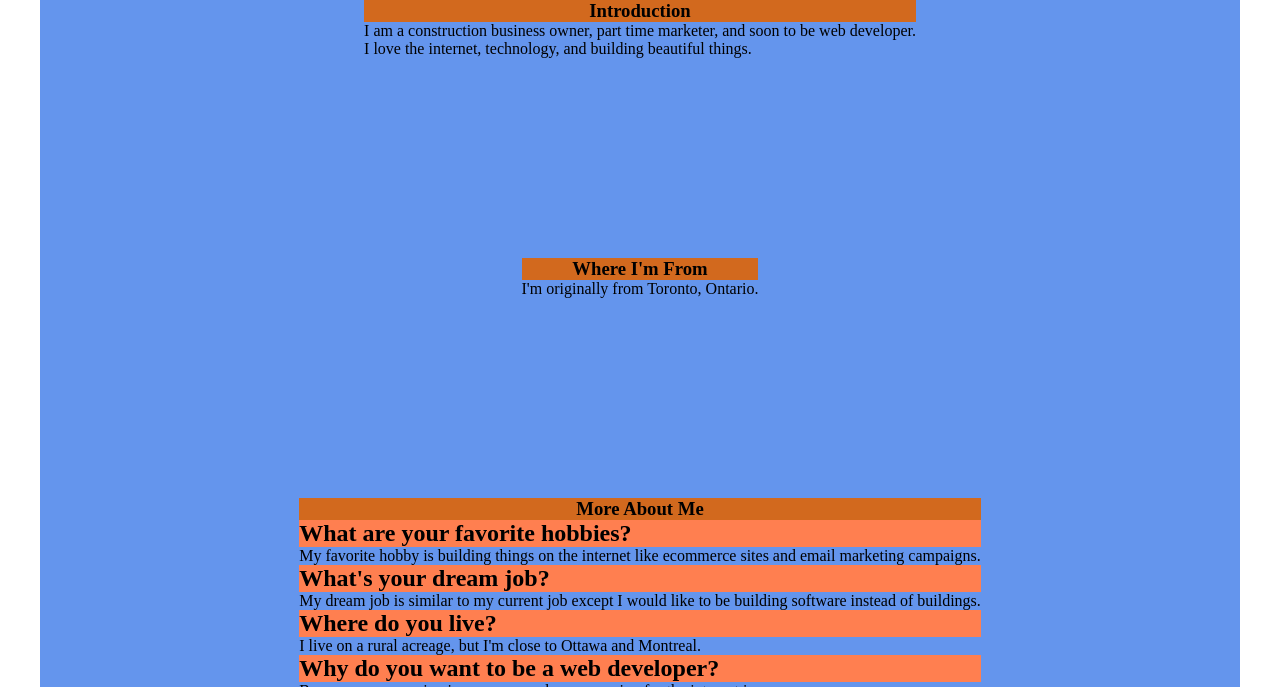
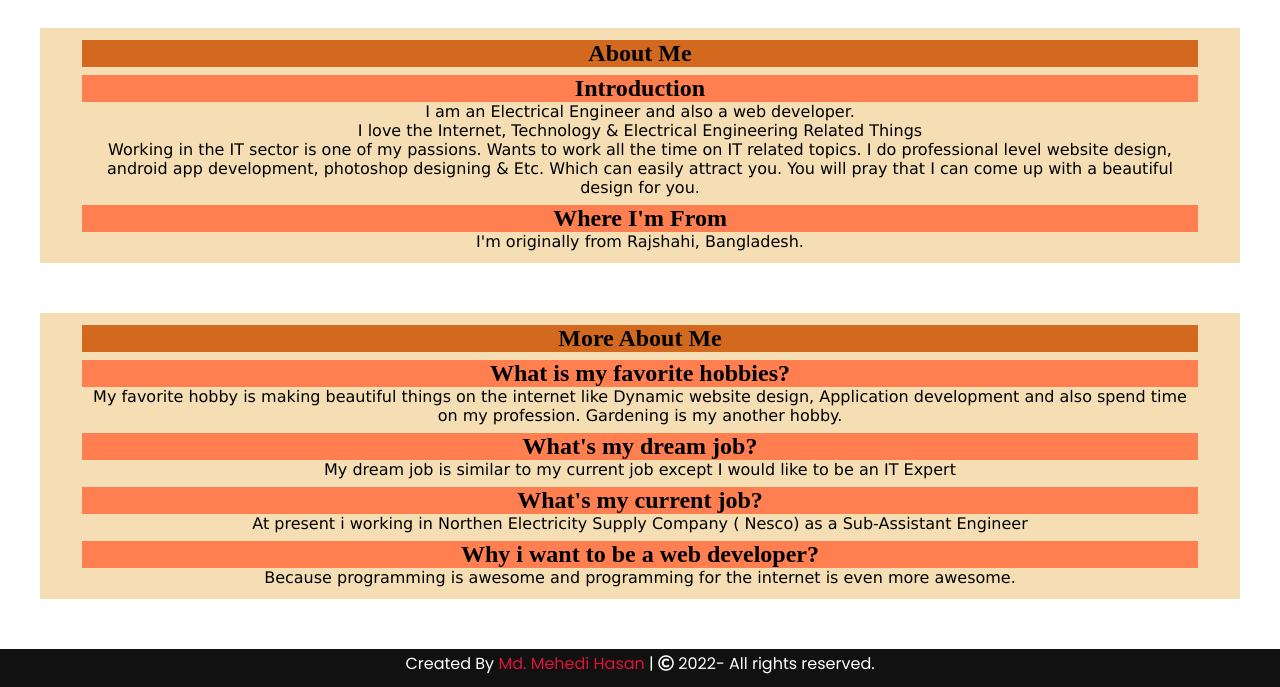
Before and after one commit to tipsman360/dynamic-portfolio, a plain HTML site: page post.html in a window 1280 px wide. Shown: the part 1080-1767 px from the top of the page. Drawn offline with nearby package versions, Linux system fonts and the light colour scheme.

Commit message:
OODJJDSJ

```diff
--- a/post.html
+++ b/post.html
@@ -23,12 +23,7 @@
             <div class="logo"> <img src="images/icon+1.png" class="rounded-pill" alt="">
                 <a href="#">Mehedi<span> Hasan</span></a></div>
             <ul class="menu">
-                <li><a href="#home" class="menu-btn">Home</a></li>
-                <li><a href="#about" class="menu-btn">About</a></li>
-                <li><a href="#services" class="menu-btn">Services</a></li>
-                <li><a href="#skills" class="menu-btn">Skills</a></li>
-                <li><a href="#teams" class="menu-btn">Teams</a></li>
-                <li><a href="#contact" class="menu-btn">Contact</a></li>
+                <li><a href="index.html" class="menu-btn">Home</a></li>
                 <li><a href="http://www.electricalearthbd.blogspot.com" class="menu-btn">Blog</a></li>
             </ul>
             <div class="menu-btn">
@@ -72,7 +67,7 @@
 
 }
 .post-section{
-    background-color: cornflowerblue;
+    background-color: rgb(130, 177, 240);
 }
 .post-box img{
 width: 50%;
@@ -85,7 +80,34 @@ align-items: center;
     flex-direction: column;
     align-items: center;
 }
-
+.questions-section{
+  margin: 0px 40px 0px 40px;
+  border: 2px solid wheat;
+  padding:10px 40px 10px 40px ;
+  background-color: wheat;
+  margin-bottom: 50px;
+}
+    .questions-section h1{
+        text-align: center;
+        color: black;
+        background-color: chocolate;
+    }
+    .questions-section h2{
+        background-color: coral;
+        margin-top: 8px;
+        text-align: center;
+    }
+    .questions-section p{
+        text-align: center;
+        font-family:Verdana, Geneva, Tahoma, sans-serif;
+    }
+    @media (max-width: 767px){
+      .questions-section h2{
+        font-size: 15px;
+        font-family: Arial, Helvetica, sans-serif;
+        align-items: center;
+      }
+    }
 </style>
 
 
@@ -110,33 +132,31 @@ align-items: center;
 
    <section id="post"><div class="post-section">
     <h1>Md. Mehedi Hasan</h1>
-    <div class="post-box"><img src="images/banner-me.png" alt=""></div>
+    <div class="post-box"><img src="images/profile.png" alt=""></div>
    </section>
 
-   <section id="post"><div class="post-section">
-    <h1>Md. Mehedi Hasan</h1>
-    <div class="post-box"><section class="introduction-section">
-        <h1>Introduction</h1>
-        <p>I am a construction business owner, part time marketer, and soon to be web developer.</p>
-        <p>I love the internet, technology, and building beautiful things.</p>
-    </section>
-    <section class="location-section">
-        <h1>Where I'm From</h1>
-        <p>I'm originally from Toronto, Ontario. </p>
-    </section>
-    <section class="questions-section">
-        <h1>More About Me</h1>
-        <h2>What are your favorite hobbies?</h2>
-        <p>My favorite hobby is building things on the internet like ecommerce sites and email marketing campaigns.</p>
-        <h2>What's your dream job?</h2>
-        <p>My dream job is similar to my current job except I would like to be building software instead of buildings.</p>
-        <h2>Where do you live?</h2>
-        <p>I live on a rural acreage, but I'm close to Ottawa and Montreal.</p>
-        <h2>Why do you want to be a web developer?</h2>
-        <p>Because programming is awesome and programming for the internet is even more awesome.</p>
-    </section></div>
+   <section class="questions-section">
+    <h1> About Me</h1>
+        <h2>Introduction</h2>
+        <p>I am an Electrical Engineer and also a web developer.</p>
+        <p>I love the Internet, Technology & Electrical Engineering Related Things </p>
+       <p>Working in the IT sector is one of my passions. Wants to work all the time on IT related topics. I do professional level website design, android app development, photoshop designing & Etc. Which can easily attract you. You will pray that I can come up with a beautiful design for you.</p>
+
+        <h2>Where I'm From</h2>
+        <p>I'm originally from Rajshahi, Bangladesh. </p>
    </section>
 
+   <section class="questions-section">
+    <h1>More About Me</h1>
+    <h2>What is my favorite hobbies?</h2>
+    <p>My favorite hobby is making beautiful things on the internet like Dynamic website design, Application development and also spend time on my profession. Gardening is my another hobby.</p>
+    <h2>What's my dream job?</h2>
+    <p>My dream job is similar to my current job except I would like to be an IT Expert</p>
+    <h2>What's my current job?</h2>
+    <p>At present i working in Northen Electricity Supply Company ( Nesco) as a Sub-Assistant Engineer</p>
+    <h2>Why i want to be a web developer?</h2>
+    <p>Because programming is awesome and programming for the internet is even more awesome.</p>
+</section></div>
 
 
 
--- a/style.css
+++ b/style.css
@@ -706,6 +706,10 @@ a.socials-item:hover {
     color: white;
 }
 
+.card-header{
+    padding-top: 250px;
+}
+
 /* responsive media query start */
 @media (max-width: 1104px) {
     .about .about-content .left img{
```
Also changed, not shown: index.html (+1 -1 lines).
